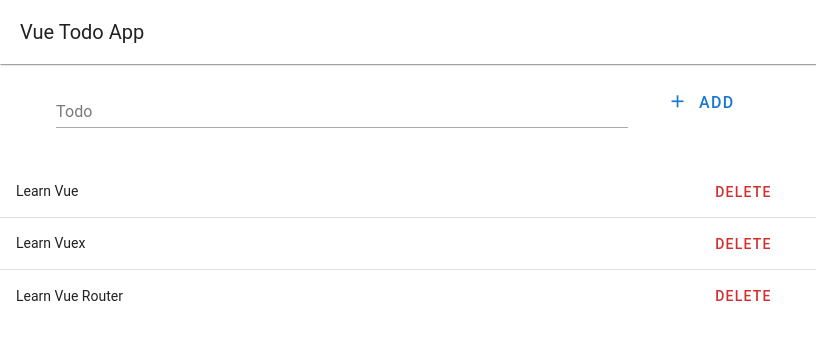
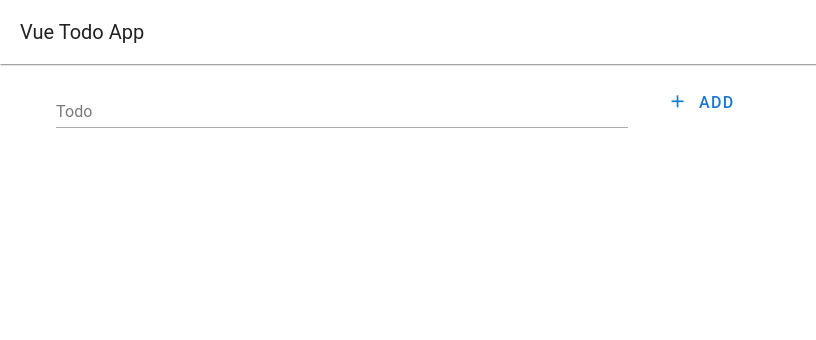
Before and after one commit to NanamiHirooka/vue-todo-app, a Vue app: page / in a window 1280 px wide. Shown: the top 340 px of the page, without its empty margins (0-816 px from the left). Built offline with nearby package versions, Linux system fonts and the light colour scheme.

Commit message:
Remove initial data

```diff
--- a/src/components/TodoApp.vue
+++ b/src/components/TodoApp.vue
@@ -20,11 +20,7 @@
   },
   data() {
     return {
-      todos: [
-        { id: 1, text: 'Learn Vue', editing: false },
-        { id: 2, text: 'Learn Vuex', editing: false },
-        { id: 3, text: 'Learn Vue Router', editing: false },
-      ],
+      todos: [],
     }
   },
   methods: {
```
